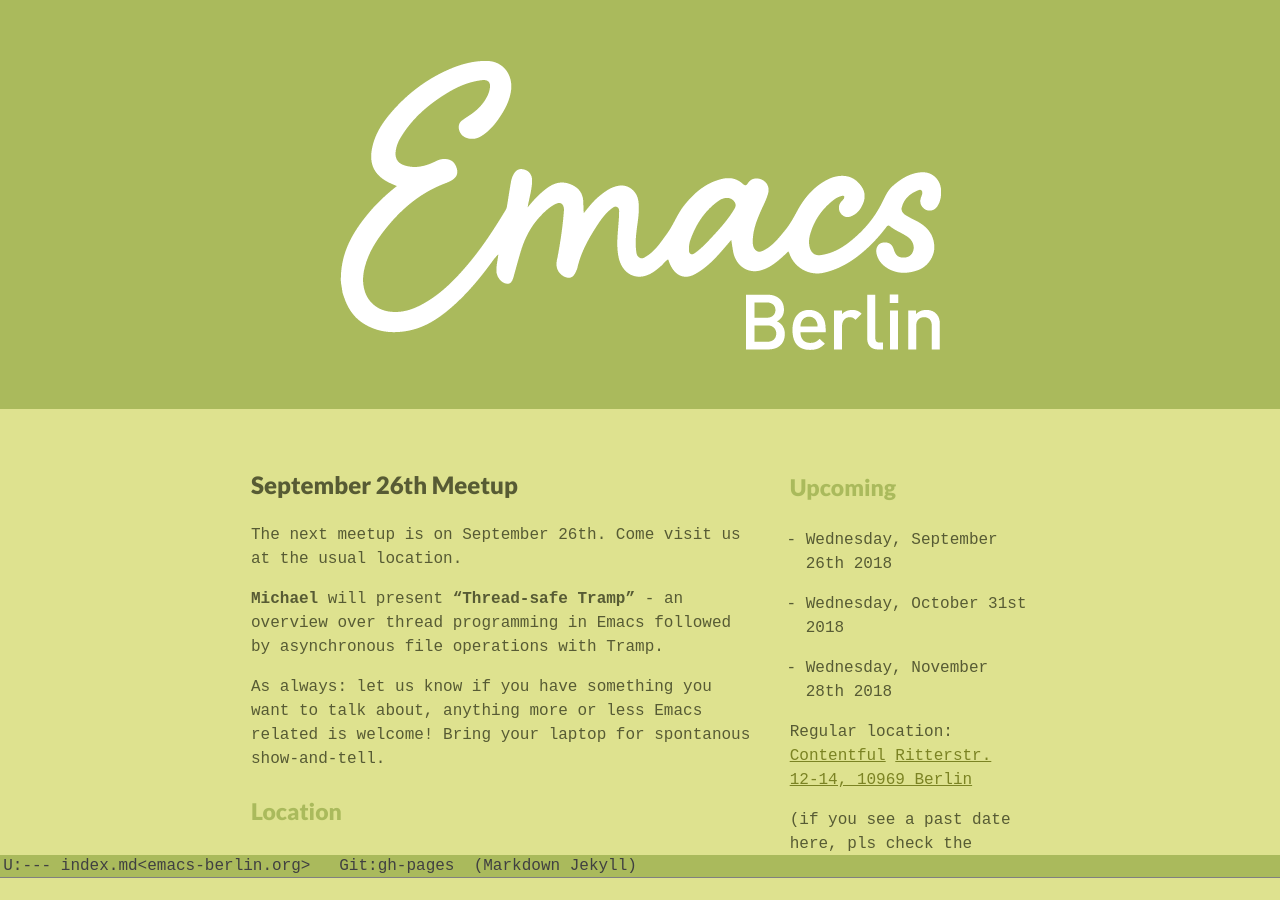
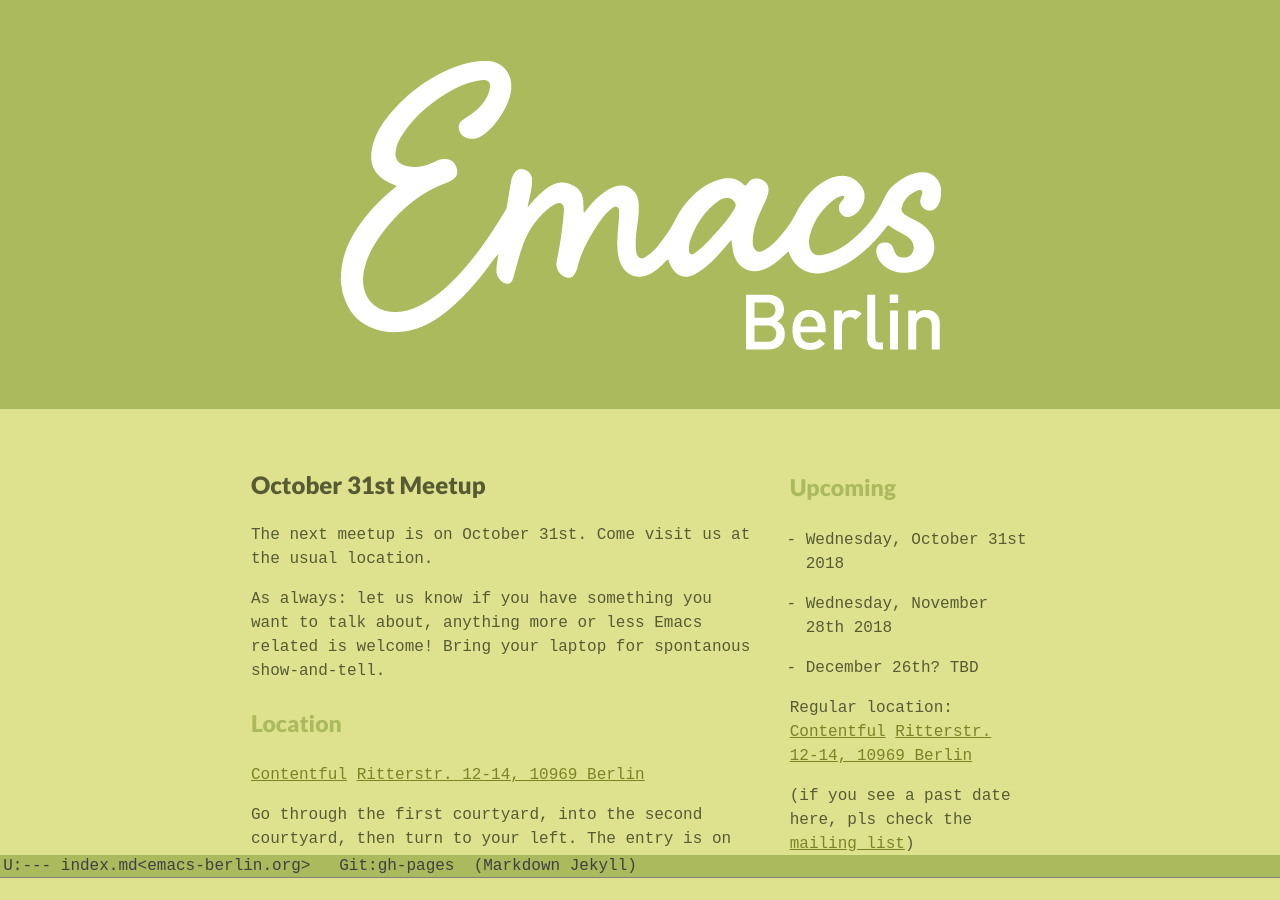
Before and after one commit to emacs-berlin/emacs-berlin.org, a Jekyll site: the page built from index.md, in a window 1280 px wide and 900 px high. Built offline with Jekyll 4.4.1, drawn with Linux system fonts in a browser that asks for light colours.

Commit message:
October meetup

```diff
--- a/index.md
+++ b/index.md
@@ -13,14 +13,10 @@ layout: default
 
 <section id="below-fold"><div class="row"><div class="medium-8 columns">
 
-#  September 26th Meetup
+#  October 31st Meetup
 
-The next meetup is on September 26th. Come visit us at the usual
+The next meetup is on October 31st. Come visit us at the usual
 location.
-
-<b>Michael</b> will present <b>"Thread-safe Tramp"</b> - an overview
-over thread programming in Emacs followed by asynchronous file
-operations with Tramp.
 
 As always: let us know if you have something you want to talk about,
 anything more or less Emacs related is welcome! Bring your laptop for
@@ -70,11 +66,11 @@ Non-public contact via email: [organizers email][contact]
 <div class="medium-4 columns">
 ### Upcoming
 
-* Wednesday, September 26th 2018
-
 * Wednesday, October 31st 2018
 
 * Wednesday, November 28th 2018
+
+* December 26th? TBD
 
 <!-- Location: [Babbel (Lesson Nine Gmbh)](https://www.babbel.com/)<br> -->
 <!-- Map: [Max-Beer-Straße 2, 10119 Berlin](https://goo.gl/maps/bXK48PS1qmG2) -->
```
